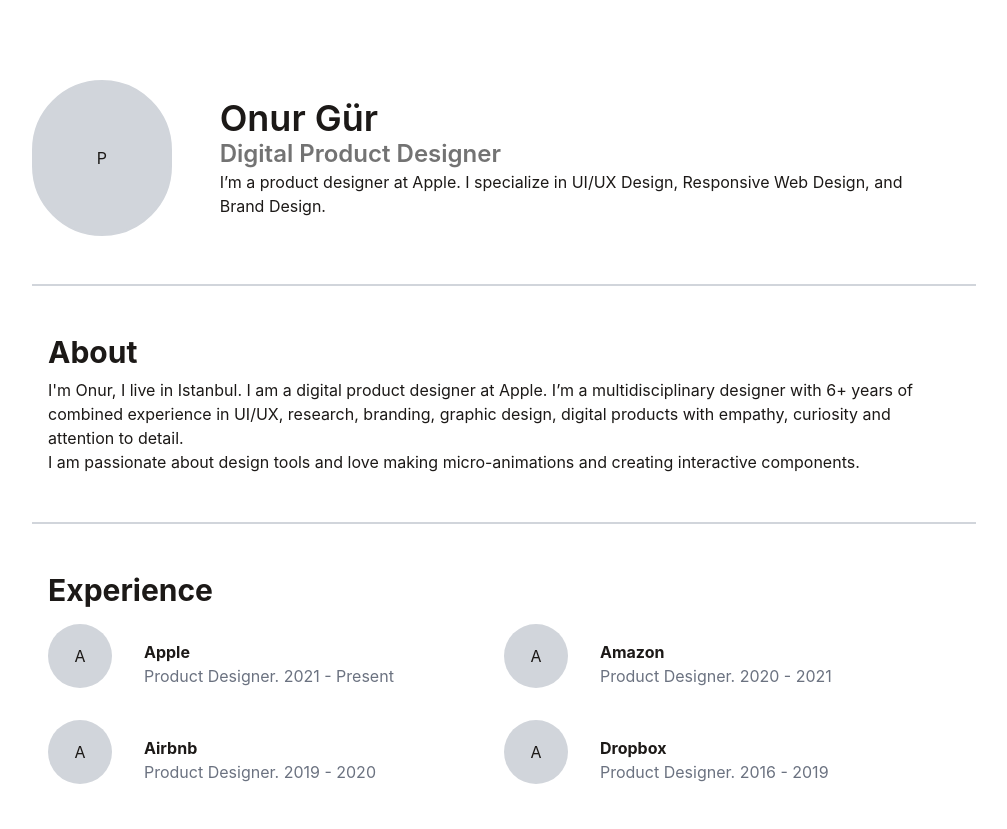
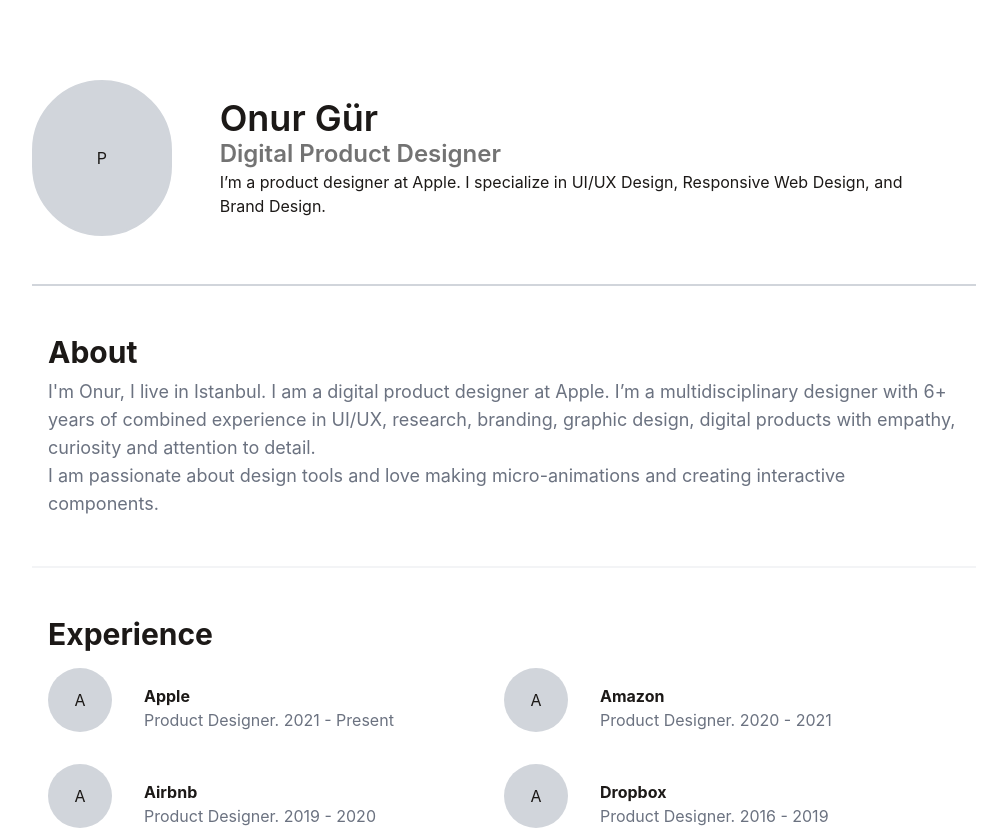
Before and after one commit to kemojal/build-a-portfolio, a Next.js app: page / in a window 1280 px wide. Shown: the top 829 px of the page, without its empty margins (136-1143 px from the left). Built offline with nearby package versions, Linux system fonts and the light colour scheme.

Commit message:
about index section

```diff
--- a/components/sections/about/index.js
+++ b/components/sections/about/index.js
@@ -2,10 +2,10 @@
 
 export default function About() {
   return (
-    <section className='max-w-[944px] flex items-center justify-center border-gray-300 border-b-2 pb-12 pt-12'>
+    <section className='max-w-[944px] flex items-center justify-center border-gray-100 dark:border-gray-900 border-b-2 pb-12 pt-12'>
       <div className='px-4 flex-col items-center justify-center '>
         <Title title='About' />
-        <p className='pt-2 flex-col'>
+        <p className='pt-2 flex-col text-gray-500 text-lg'>
           <span>
             I'm Onur, I live in Istanbul. I am a digital product designer at
             Apple. I’m a multidisciplinary designer with 6+ years of combined
```
